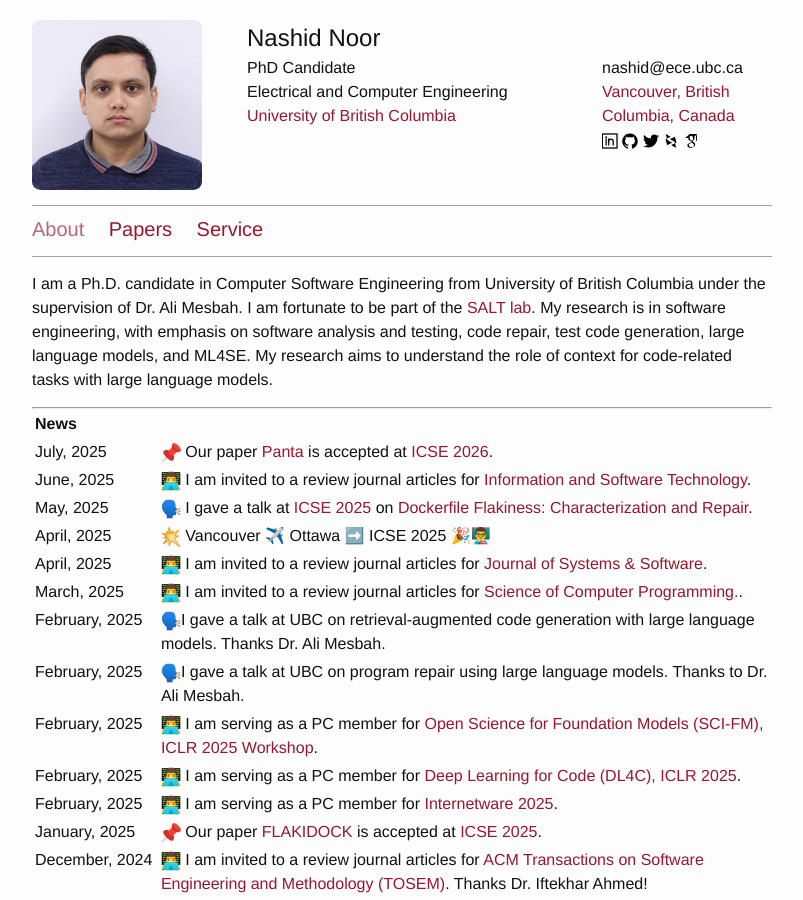
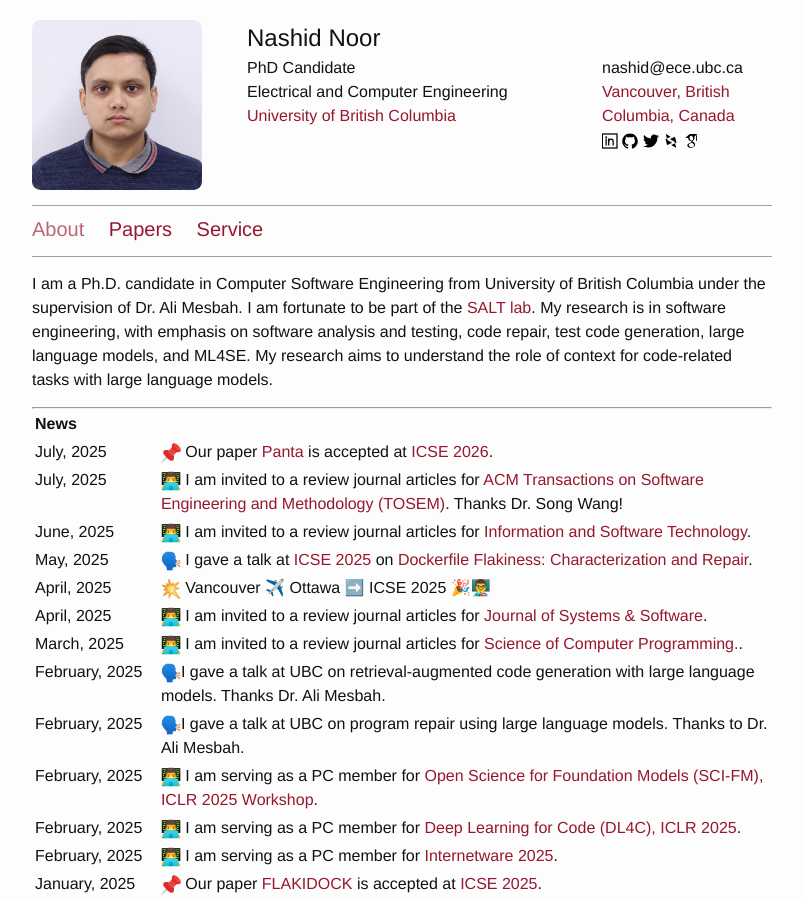
Before and after one commit to nashid/nashid.github.io, a Jekyll site: the page built from index.md, in a window 1280 px wide and 900 px high. Shown: the whole window, without its empty margins (238-1041 px from the left). Built offline with Jekyll 4.4.1, drawn with Linux system fonts in a browser that asks for light colours.

Commit message:
add invited reviews - tosem

```diff
--- a/_data/services.yml
+++ b/_data/services.yml
@@ -1,4 +1,9 @@
 # 2025
+- name:  ACM Transactions on Software Engineering and Methodology (TOSEM)
+  role: Invited Reviewer
+  year: 2025
+  website: https://dl.acm.org/journal/tosem
+
 - name: Information and Software Technology
   role: Invited Reviewer
   year: 2025
--- a/index.md
+++ b/index.md
@@ -18,9 +18,16 @@
     <th>&nbsp;</th>
   </tr>
 
+
   <tr>
     <td style="vertical-align: top;">July,&nbsp;2025</td>
     <td><img src="./resources/images/icon-pin.png" width="20" height="20"> Our paper <a href="https://nashid.github.io/resources/papers/panta-arxiv25.pdf">Panta</a> is accepted at <a href="https://conf.researchr.org/track/icse-2026/icse-2026-research-track">ICSE 2026</a>.</td>
+  </tr>
+
+
+  <tr>
+    <td style="vertical-align: top;">July,&nbsp;2025</td>
+    <td><img src="./resources/images/icon-paper-review.png" width="20" height="20"> I am invited to a review journal articles for <a href="https://dl.acm.org/journal/tosem">ACM Transactions on Software Engineering and Methodology (TOSEM)</a>. Thanks Dr. Song Wang!</td>
   </tr>
 
   <tr>
```
